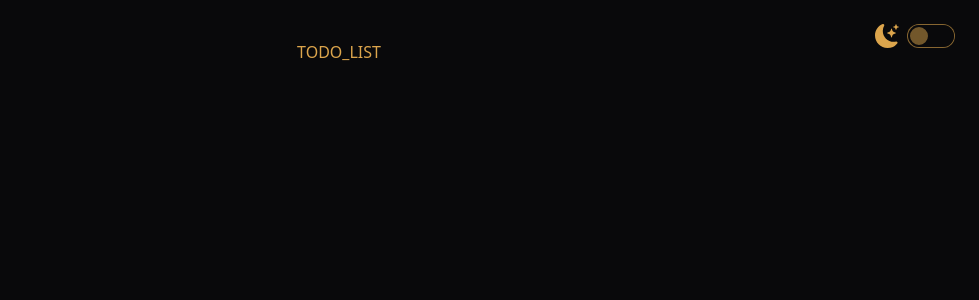
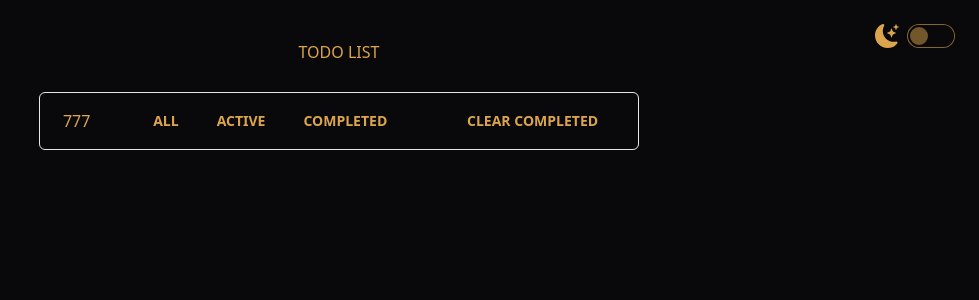
Before and after one commit to AnderyDov/ToDo_Test, a React app: page / in a window 1280 px wide. Shown: the top 300 px of the page, without its empty margins (301-1280 px from the left). Built offline with nearby package versions, Linux system fonts and the light colour scheme.

Commit message:
Add panel buttons in List

```diff
--- a/public/index.html
+++ b/public/index.html
@@ -4,7 +4,7 @@
     <meta charset="UTF-8" />
     <meta http-equiv="X-UA-Compatible" content="IE=edge" />
     <meta name="viewport" content="width=device-width, initial-scale=1.0" />
-    <title>Portfolio</title>
+    <title>TO DO LIST</title>
   </head>
   <body>
    <div id="root"></div>
--- a/src/App.js
+++ b/src/App.js
@@ -2,6 +2,7 @@ import React from "react";
 import "./App.css";
 import ToggleTheme from "./components/ToggleTheme";
 import { useSelector } from "react-redux";
+import { List } from "./store/List";
 
 export default function App() {
   const theme = useSelector((state) => state.app.theme);
@@ -12,7 +13,8 @@ export default function App() {
       data-theme={theme ? "luxury" : "fantasy"}
     >
       <ToggleTheme />
-      TODO_LIST
+      TODO LIST
+      <List />
     </div>
   );
 
--- /dev/null
+++ b/src/store/List.js
@@ -0,0 +1,41 @@
+import React from "react";
+// import SvgComponent from "../components/SvgComponent";
+
+export function List() {
+  const panel = (
+    <div className="flex justify-around my-1">
+      <div className="flex items-center">777</div>
+      <div className="flex space-x-1">
+        <button
+          type="radio"
+          name="options"
+          data-title="all"
+          className="btn btn-ghost"
+        >
+          All
+        </button>
+        <button
+          type="radio"
+          name="options"
+          data-title="active"
+          className="btn btn-ghost"
+        >
+          Active
+        </button>
+        <button
+          type="radio"
+          name="options"
+          data-title="completed"
+          className="btn btn-ghost"
+        >
+          Completed
+        </button>
+      </div>
+      <button className="btn btn-ghost">Clear completed</button>
+    </div>
+  );
+
+  let out = <div className="w-6/12 m-7 border rounded-md">{panel}</div>;
+
+  return out;
+}
```
